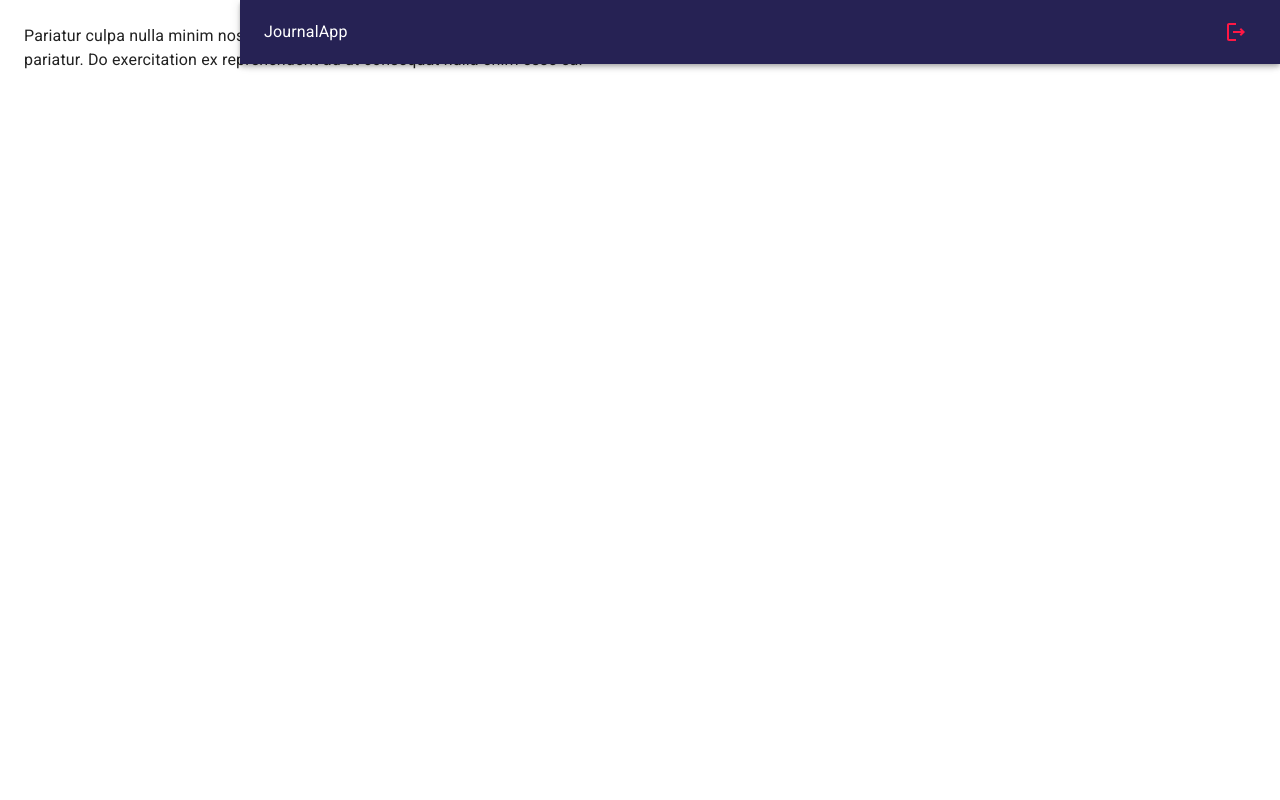
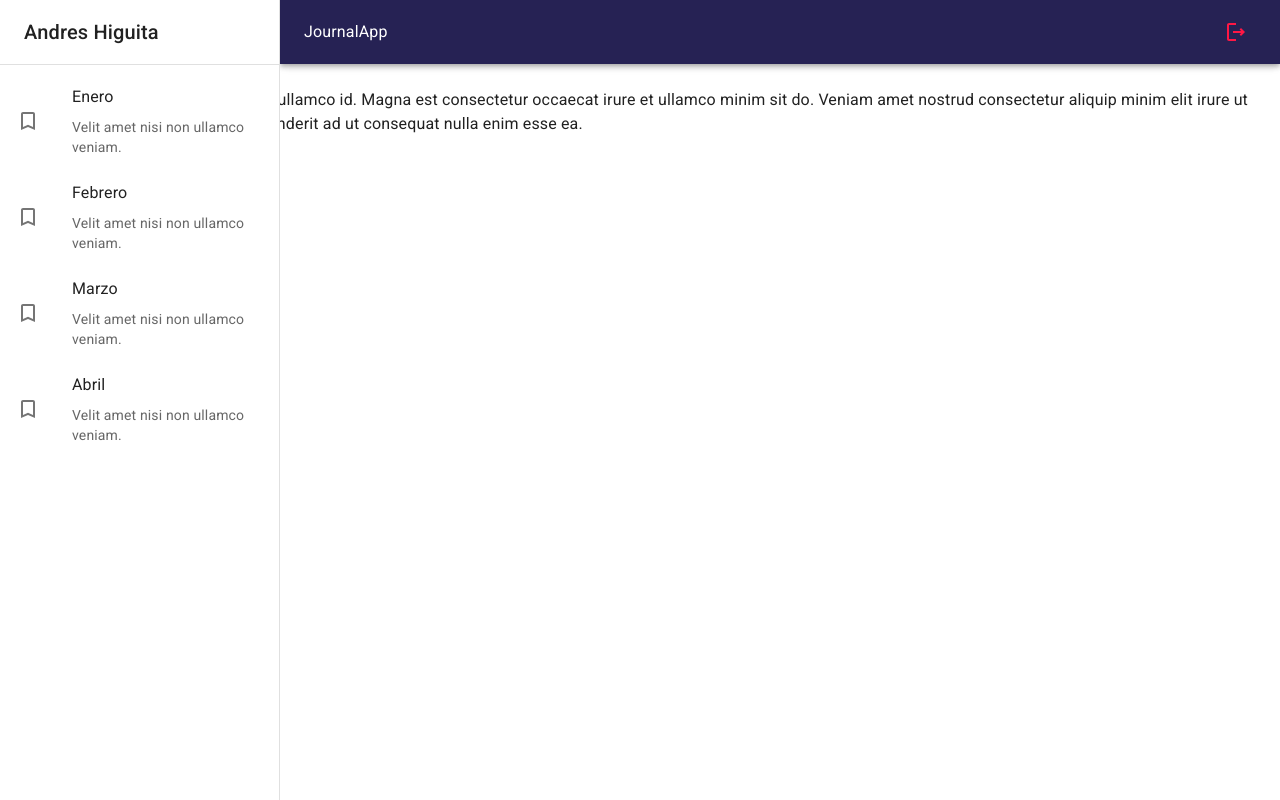
Before and after one commit to AndresHiguitaAMG/Proyecto-JournalApp, a React (Vite) app in the folder client/: page / in a window 1280 px wide. Built offline with nearby package versions, Linux system fonts and the light colour scheme.

Commit message:
SideBar component implemented

```diff
--- a/client/src/journal/Layout/JournalLayout.jsx
+++ b/client/src/journal/Layout/JournalLayout.jsx
@@ -1,15 +1,18 @@
+import { Toolbar } from '@mui/material';
 import { Box } from '@mui/system';
-import { NavBar } from '../components';
+import { NavBar, SideBar } from '../components';
 
-const drawerWidth = 240;
+const drawerWidth = 280;
 export const JournalLayout = ({children}) => {
   return (
     <Box sx={{display: "flex"}}>
         <NavBar drawerWidth={drawerWidth} />
+        <SideBar drawerWidth={drawerWidth} />
         <Box
         component="main"
         sx={{flexGrow: 1, p: 3}}
         >
+            <Toolbar />
             {children}
         </Box>
     </Box>
--- a/client/src/journal/components/SideBar.jsx
+++ b/client/src/journal/components/SideBar.jsx
@@ -1,13 +1,41 @@
-import { Box, Drawer } from "@mui/material";
+import { TurnedInNot } from '@mui/icons-material';
+import { Box, Divider, Drawer, Grid, List, ListItem, ListItemButton, ListItemIcon, ListItemText, Toolbar, Typography } from '@mui/material';
 
-export const SideBar = ({ drawerWidth }) => {
+export const SideBar = ({ drawerWidth = 240 }) => {
   return (
     <Box
         component="nav"
         sx={{sm: {drawerWidth}, flexShrink: {sm: 0}}}
     >
-        <Drawer variant="permanent"> {/* Temporary */}
-
+        <Drawer
+          variant="permanent" //Temporary
+          open
+          sx={{
+            display: {xs: "block"},
+            "& .MuiDrawer-paper": {boxSizing: "border-box", width: drawerWidth}
+          }}
+          >
+            <Toolbar>
+              <Typography variant="h6" nowRap component="div">Andres Higuita</Typography>
+            </Toolbar>
+            <Divider />
+            <List>
+              {
+                ["Enero", "Febrero", "Marzo", "Abril"].map(element => (
+                  <ListItem key={element} disablePadding>
+                    <ListItemButton>
+                      <ListItemIcon>
+                        <TurnedInNot />
+                      </ListItemIcon>
+                      <Grid container>
+                        <ListItemText primary={element} />
+                        <ListItemText secondary={"Velit amet nisi non ullamco veniam."} />
+                      </Grid>
+                    </ListItemButton>
+                  </ListItem>
+                ))
+              }
+            </List>
         </Drawer>
     </Box>
   )
```
